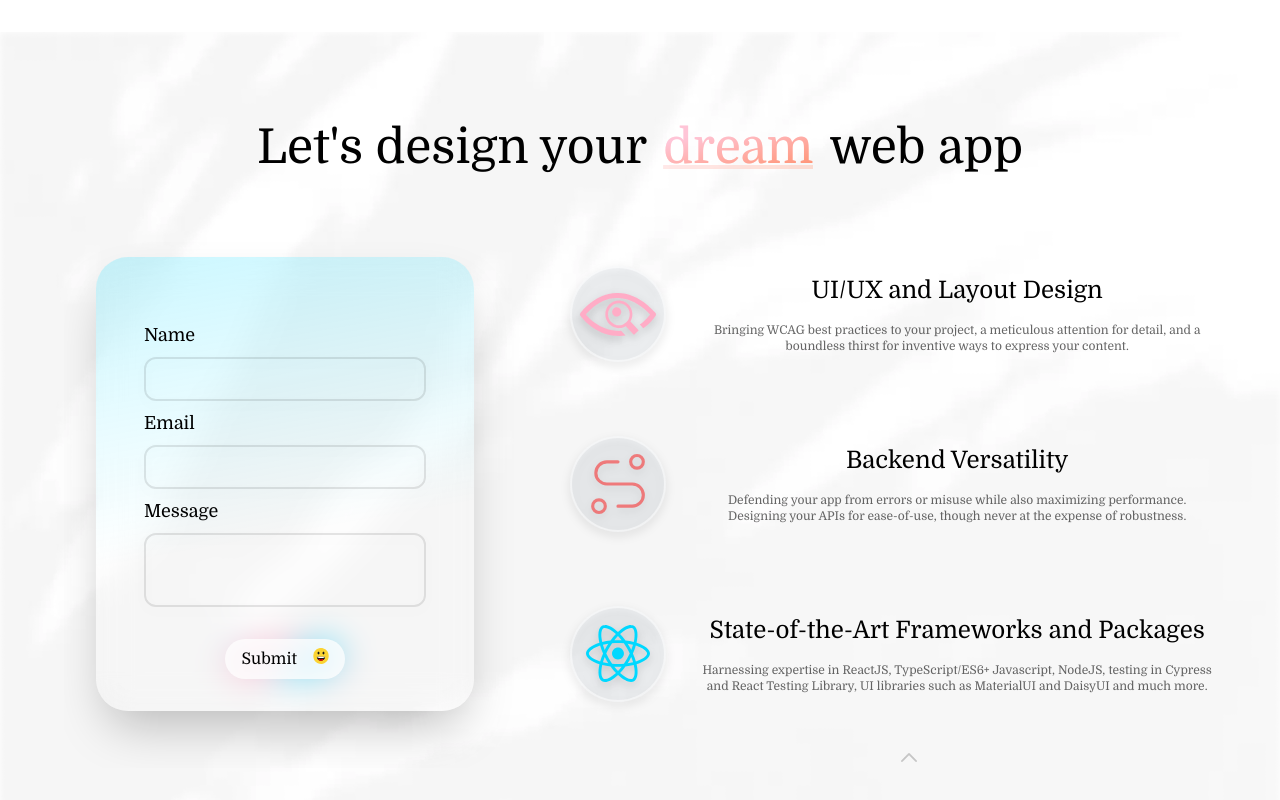
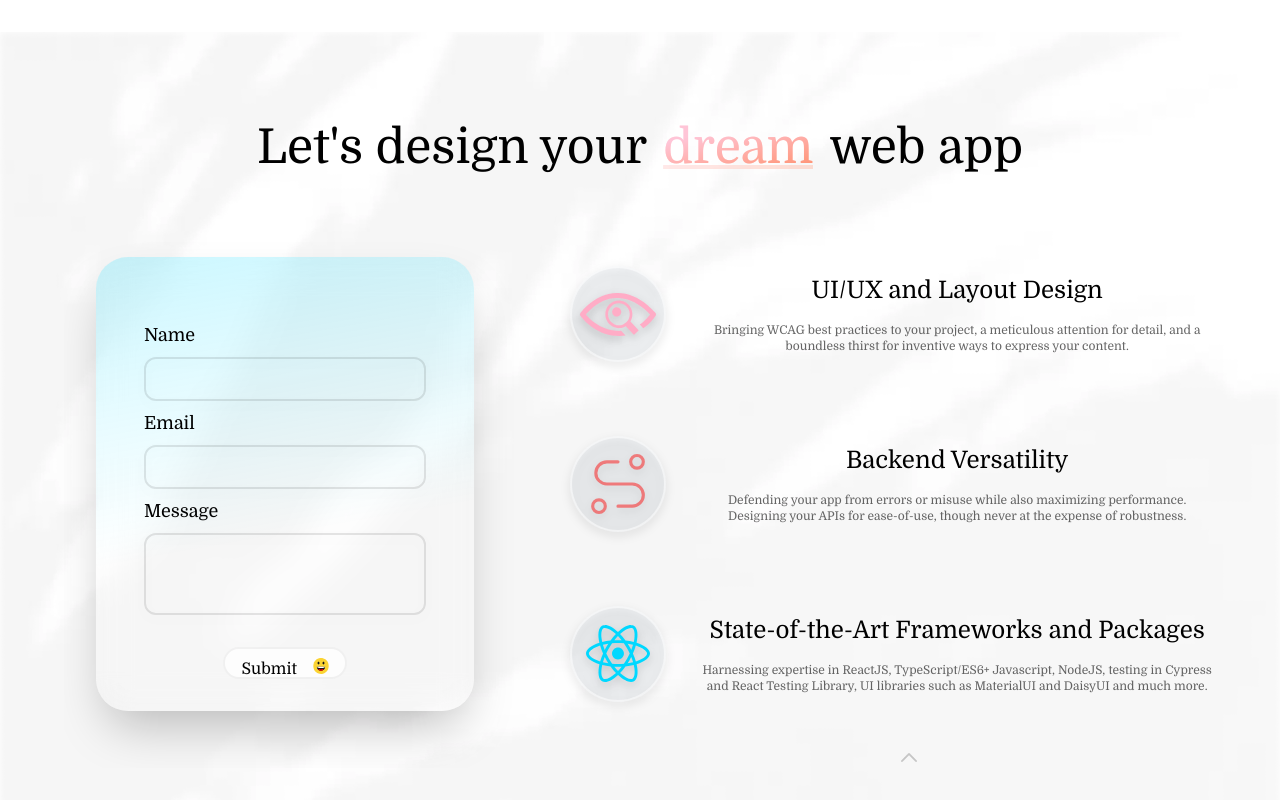
Before and after one commit to julianlk522/portfo, a Next.js app: page / in a window 1280 px wide. Shown: the part 2368-3168 px from the top of the page. Built offline with nearby package versions, Linux system fonts and the light colour scheme.

Commit message:
dim contactFormSubmitBackdrop in tailwind.config, add submitButton variants and animation controls in ContactForm, redo submitButton hover animation

```diff
--- a/components/ContactForm.tsx
+++ b/components/ContactForm.tsx
@@ -1,12 +1,13 @@
 import React, { useRef } from 'react'
 import Image from 'next/image'
-import { motion } from 'framer-motion'
+import { motion, useAnimationControls } from 'framer-motion'
 import emailjs from '@emailjs/browser'
 import { toast } from 'react-hot-toast'
 import laugh from '../public/laugh.svg'
 
 function ContactForm({ darkMode }) {
 	const formRef = useRef(null)
+	const submitButtonControls = useAnimationControls()
 
 	const submitForm = async (e: React.FormEvent) => {
 		e.preventDefault()
@@ -37,6 +38,34 @@ function ContactForm({ darkMode }) {
 				to help me find the bug.
 			</span>
 		))
+	}
+
+	const submitButtonBackdropVariants = {
+		initial: {
+			x: 125,
+			scaleY: 0.8,
+			scaleX: 0.8,
+			transition: {
+				duration: 0.1,
+				ease: 'easeIn',
+			},
+			transitionEnd: {
+				x: -125,
+			},
+		},
+		hovered: {
+			x: 0,
+			scaleX: 1,
+			scaleY: 1,
+			transition: {
+				scaleX: {
+					delay: 0.25,
+				},
+				scaleY: {
+					delay: 0.25,
+				},
+			},
+		},
 	}
 
 	return (
@@ -81,16 +110,23 @@ function ContactForm({ darkMode }) {
 			></textarea>
 			<motion.button
 				id='submitButton'
-				className={`relative mt-8 flex overflow-visible rounded-[2rem] px-4 py-2 after:absolute after:top-[-2px] after:left-[-2px] after:right-[-2px] after:bottom-[-2px] after:z-[-1] after:rounded-[2rem] after:bg-contactFormSubmitBackdrop ${
-					darkMode ? 'bg-slate-800' : 'bg-[rgba(255,255,255,0.75)]'
+				className={`relative mt-8 flex overflow-hidden rounded-[2rem] border-2 border-opacity-5 px-4 py-2 ${
+					darkMode
+						? 'border-white bg-slate-800'
+						: 'border-black bg-[rgba(255,255,255,0.75)]'
 				}`}
-				// whileHover={{
-				// 	scale: 1.1,
-				// }}
-				whileTap={{ scale: 0.9 }}
+				onHoverStart={() => submitButtonControls.start('hovered')}
+				onHoverEnd={() => submitButtonControls.start('initial')}
 			>
 				Submit
-				<div className='ml-4'>
+				<motion.div
+					id='contactSubmitButtonBackdrop'
+					className='absolute inset-1 rounded-full bg-contactFormSubmitBackdrop'
+					animate={submitButtonControls}
+					variants={submitButtonBackdropVariants}
+					initial='initial'
+				></motion.div>
+				<div className='relative ml-4'>
 					<Image
 						alt='submit message icon'
 						src={laugh}
--- a/tailwind.config.js
+++ b/tailwind.config.js
@@ -26,7 +26,7 @@ module.exports = {
 				contactFormBackdropLightMode:
 					'linear-gradient(350deg, rgba(255,172,198,0) 40%, rgba(0,216,255,0.2) 100%)',
 				contactFormSubmitBackdrop:
-					'linear-gradient(315deg, rgba(255,172,198,0.5) 0%, rgba(0,216,255,0.5) 35%, rgba(255,172,198,0.5) 55%, rgba(255,172,198,0.5) 75%, rgba(0,216,255,0.25) 100%)',
+					'linear-gradient(315deg, rgba(255,172,198,0.25) 0%, rgba(0,216,255,0.25) 35%, rgba(255,172,198,0.25) 55%, rgba(255,172,198,0.5) 75%, rgba(0,216,255,0.125) 100%)',
 			},
 			borderColor: {
 				softLightPink: 'rgba(255, 172, 198, 0.5)',
```
